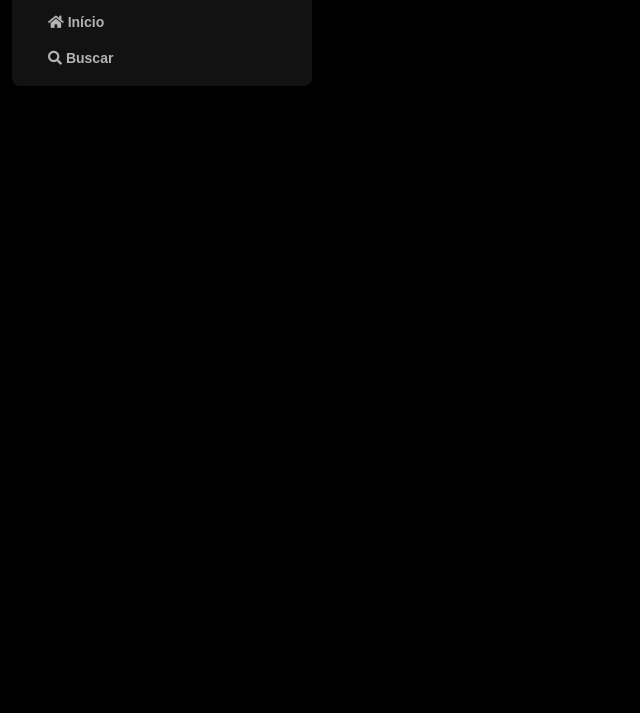
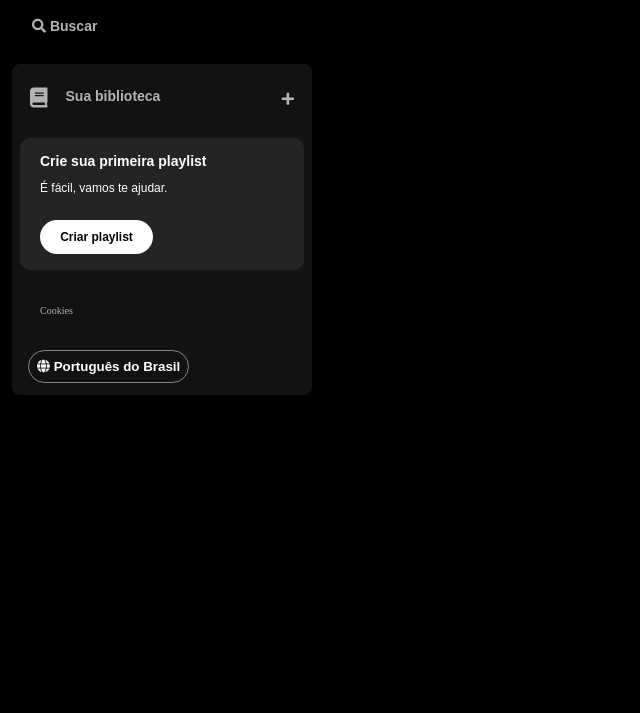
Before and after one commit to marlusantos/algoritmos, a plain HTML site: page imersao-front/index.html in a window 1280 px wide. Shown: the part 87-800 px from the top of the page, without its empty margins (0-640 px from the left). Drawn offline with Linux system fonts and the light colour scheme.

Commit message:
Posicionamentos no css

```diff
--- a/imersao-front/index.html
+++ b/imersao-front/index.html
@@ -15,29 +15,54 @@
     <body>
 
         <div class="sidebar">
-            <nav class="sidebar_navigation">
+            <nav class="sidebar__navigation">
                 <div class="logo">
                     <a href="">
-                        <img src="./assets/icons/logo-spotify.png" alt="logo do spotify">
+                        <img src="./assets/icons/logo-spotify.png" alt="Logo" />
                     </a>
                 </div>
-
-                <div>
-                    <div>
                 <ul>
-                            <li><a href="">
+                    <li>
+                        <a href="">
                             <span class="fa fa-home"></span>
-                                <span> Início</span>
+                            <span>Início</span>
                         </a>
                     </li>
-                            <li><a href="">
+                    <li>
+                        <a href="">
                             <span class="fa fa-search"></span>
-                                <span class=""> Buscar</span>
-                            </a></li>
+                            <span>Buscar</span>
+                        </a>
+                    </li>
                 </ul>
+            </nav>
+            <div class="library">
+                <div class="library__content">
+                    <button class="library__button">
+                        <span class="fa fas fa-book"></span>
+                        <span>Sua biblioteca</span>
+                    </button>
+                    <span class="fa fa-plus"></span>
+                </div>
+                <section class="section-playlist">
+                    <div class="section-playlist__content">
+                        <span class="text title">Crie sua primeira playlist</span>
+                        <span class="text subtitle">É fácil, vamos te ajudar.</span>
+                        <button class="section-playlist__button">
+                            <span>Criar playlist</span>
+                        </button>
+                    </div>
+                </section>
+                <div class="cookies">
+                    <a href="">Cookies</a>
+                </div>
+                <div class="languages">
+                    <button class="languages__button">
+                        <span class="fa fa-globe"></span>
+                        <span>Português do Brasil</span>
+                    </button>
                 </div>
             </div>
-            </nav>
         </div>
 
     </body>
--- a/imersao-front/styles.css
+++ b/imersao-front/styles.css
@@ -40,6 +40,119 @@ h1{
     font-family: "DM Sans",sans-serif;
 
 }
+.library{
+    background-color: #121212;
+    border-radius: 8px ;
+    display: flex;
+    justify-content: space-between;
+    flex-direction: column;
+    padding: 4px 8px;
+    color: #b3b3b3;
+    font-weight: 600;
+    font-size: 14px;
+    margin-top: 10px;
+}
+.library .library__content{
+    display: flex;
+    justify-content: space-between;
+
+}
+.library .library__button{
+    display: flex;
+    margin-right: 10px;
+    color: #b3b3b3;
+    background-color: transparent;
+    border: 0px;
+    font-size: 14px;
+    font-weight: 700;
+    font-family: "DM Sans",sans-serif;
+    text-align: center;
+    text-decoration: none;
+    text-transform: none;
+    padding: 20px 10px;
+
+}
+.library .library__button .fa{
+    font-size: 20px;
+    margin-right: 10px;
+    font-weight: 300;
+    padding-right: 8px;
+}
+.library .library__content .fa-plus{
+    margin: 24px 10px;
+
+
+}
+.section-playlist{
+    display: flex;
+    align-items: flex-start;
+    background-color: #242424;
+    justify-content: space-between;
+    gap: 20px;
+    color: #b3b3b3;
+    font-weight: 600;
+    font-size: 14px;
+    margin: 8px 0px;
+    padding: 16px 20px;
+    border-radius: 10px;
+
+}
+.section-playlist .section-playlist__content{
+    display: flex;
+    flex-direction: column;
+
+}
+.section-playlist__content .text{
+    padding-bottom: 14px;
+    color: #fff;
+    font-family: "DM Sans",sans-serif;
+}
+.section-playlist__content .title{
+    font-weight: 700;
+}
+
+.section-playlist__content .subtitle{
+    font-weight: 500;
+    font-size: 12px;
+}
+.section-playlist__content .section-playlist__button{
+    display: flex;
+    justify-content: center;
+    background-color: #fff;
+    border-radius: 20px;
+    font-size: 12px;
+    font-weight: 700;
+    font-family: "DM Sans",sans-serif;
+    text-decoration: none;
+    text-transform: none;
+    padding: 10px;
+    margin-top: 12px;
+    border: 0px;
+    width: 113px;
+}
+.sidebar .cookies{
+    margin: 25px 20px;
+}
+.sidebar .cookies a{
+    color: #b3b3b3;
+    font-weight: 500;
+    font-size: 10px;
+    text-decoration: none;
+
+}
+.sidebar .cookies a:hover{
+    text-decoration: underline;
+}
+.languages .languages__button{
+    background-color: transparent;
+    border: 1px solid #878787;
+    color: #fff;
+    font-weight: bold;
+    cursor: pointer;
+    margin: 8px;
+    padding: 8px;
+    border-radius: 20px;
+}
 .logo img{
     width: 80px;
 
```
Lines whose indentation alone changed are shown as unchanged.
